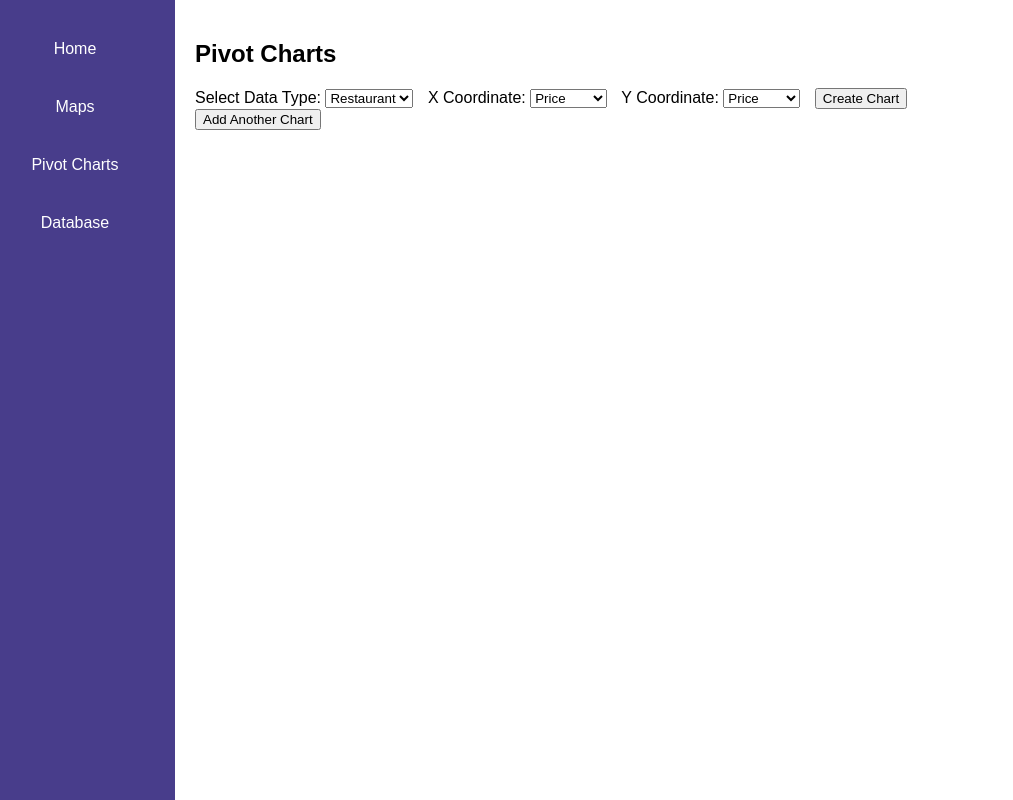
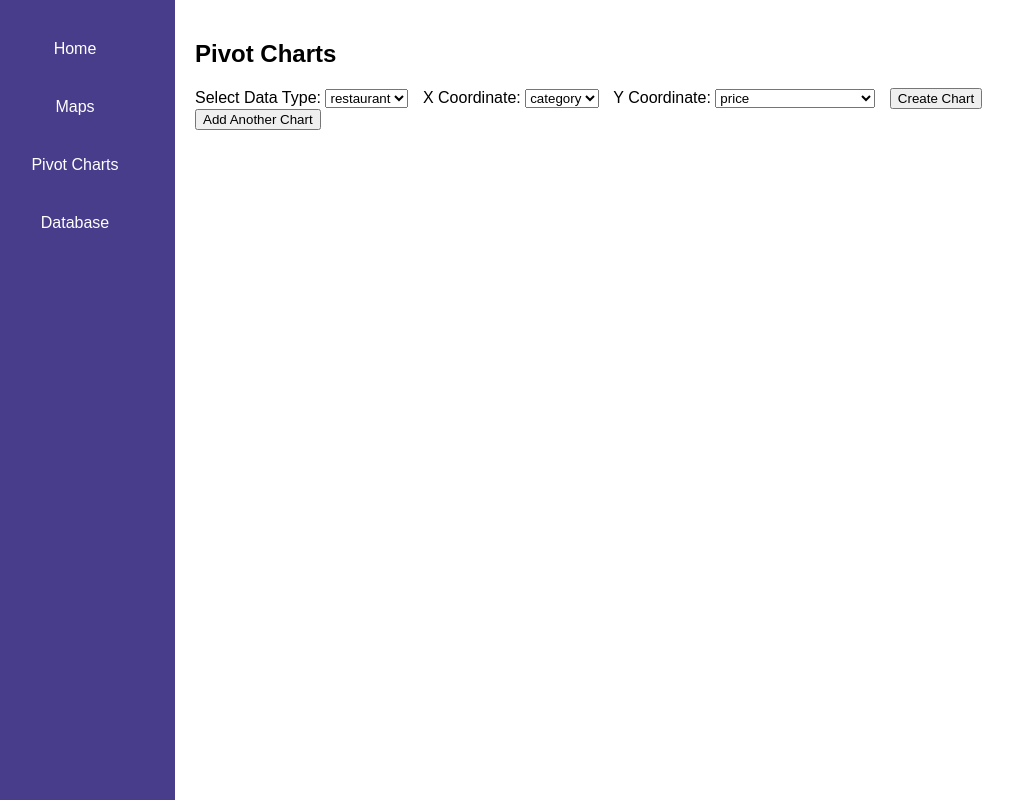
Before and after one commit to safashg/ProgrammingLab, a Flask app: page /pivot_charts in a window 1280 px wide. Shown: the whole page, without its empty margins (25-1038 px from the left). Run offline with Flask 3, Linux system fonts and the light colour scheme.

Commit message:
Update pivot_charts.html
hmdl

```diff
--- a/frontend Kopie/templates/pivot_charts.html
+++ b/frontend Kopie/templates/pivot_charts.html
@@ -38,7 +38,6 @@
             margin-left: 200px;
             padding: 20px;
             width: calc(100% - 200px);
-        }
         .hidden {
             display: none;
         }
@@ -62,18 +61,19 @@
             <form class="pivot-chart-form" method="POST" action="/pivot_charts" id="pivot-chart-form">
                 <label for="data_type">Select Data Type:</label>
                 <select name="data_type" id="data_type">
-                    <option value="restaurant">Restaurant</option>
-                    <option value="pizza">Pizza</option>
+                    <option value="restaurant">restaurant</option>
+                    <option value="pizza">pizza</option>
                 </select>
                 <label for="x_coord">X Coordinate:</label>
                 <select name="x_coord" id="x_coord">
-                    <option value="price">Price</option>
-                    <option value="name">Category</option>
+                    <option value="name">category</option>
+                    <option value="storeID">storeID</option>
                 </select>
                 <label for="y_coord">Y Coordinate:</label>
                 <select name="y_coord" id="y_coord">
-                    <option value="price">Price</option>
-                    <option value="name">Category</option>
+                    <option value="price">price</option>
+                    <option value="total_spent_by_customer">total spent by customer</option>
+
                 </select>
                 <button type="submit">Create Chart</button>
             </form>
```
